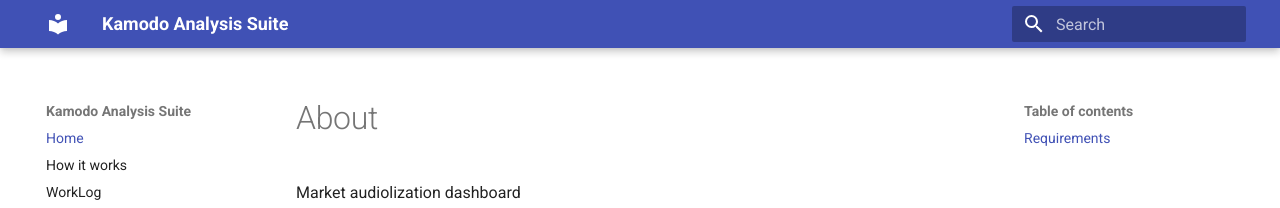
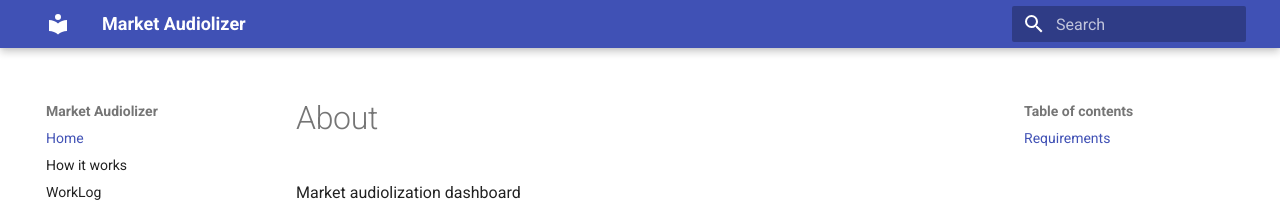
Before and after one commit to asherp/audiolizer, an MkDocs documentation site: the page built from docs/README.md, in a window 1280 px wide. Shown: the top 208 px of the page. Built offline with MkDocs 1.6.1 and Material for MkDocs 9.7.7, drawn with Linux system fonts in a browser that asks for light colours.

Commit message:
fixed site name

```diff
--- a/mkdocs.yml
+++ b/mkdocs.yml
@@ -1,4 +1,4 @@
-site_name: Kamodo Analysis Suite
+site_name: Market Audiolizer
 
 site_url: http://0.0.0.0:8000
 
```
Also changed, not shown: WorkLog.md (+1 -0 lines).
